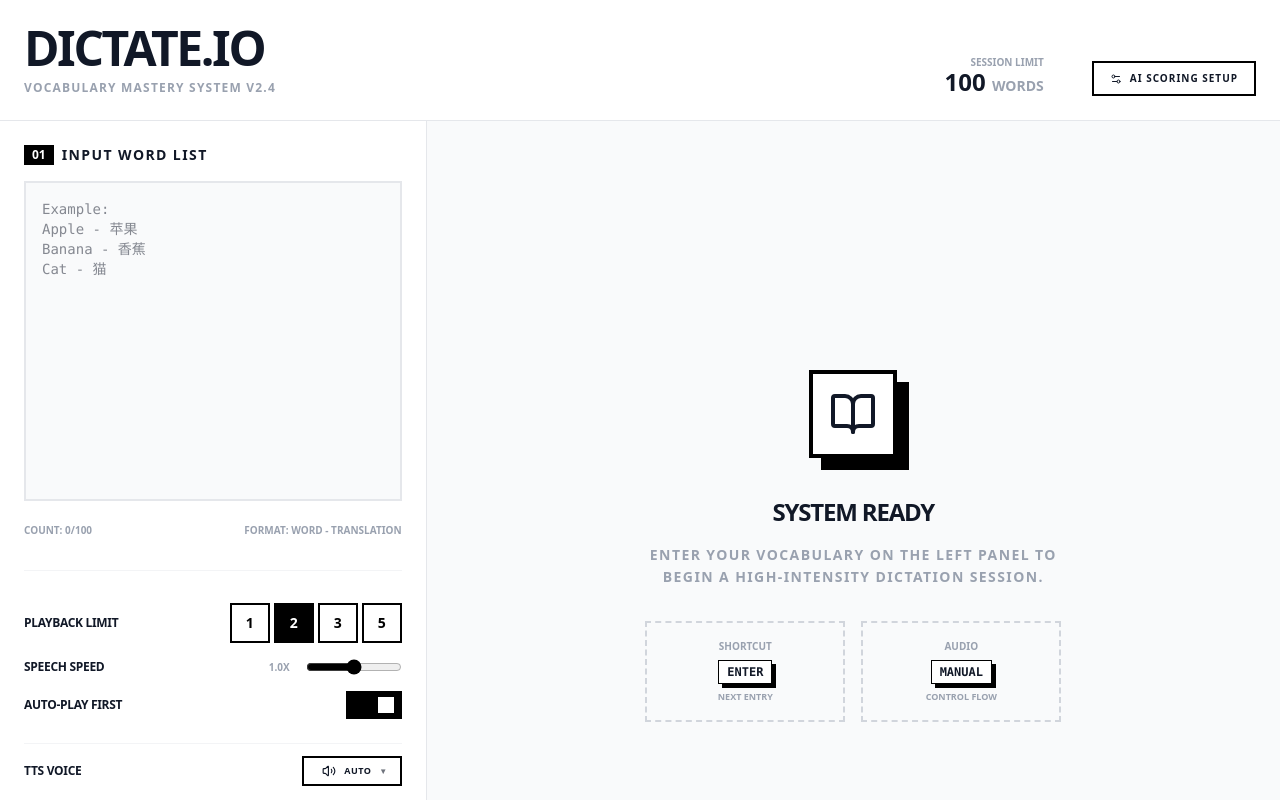
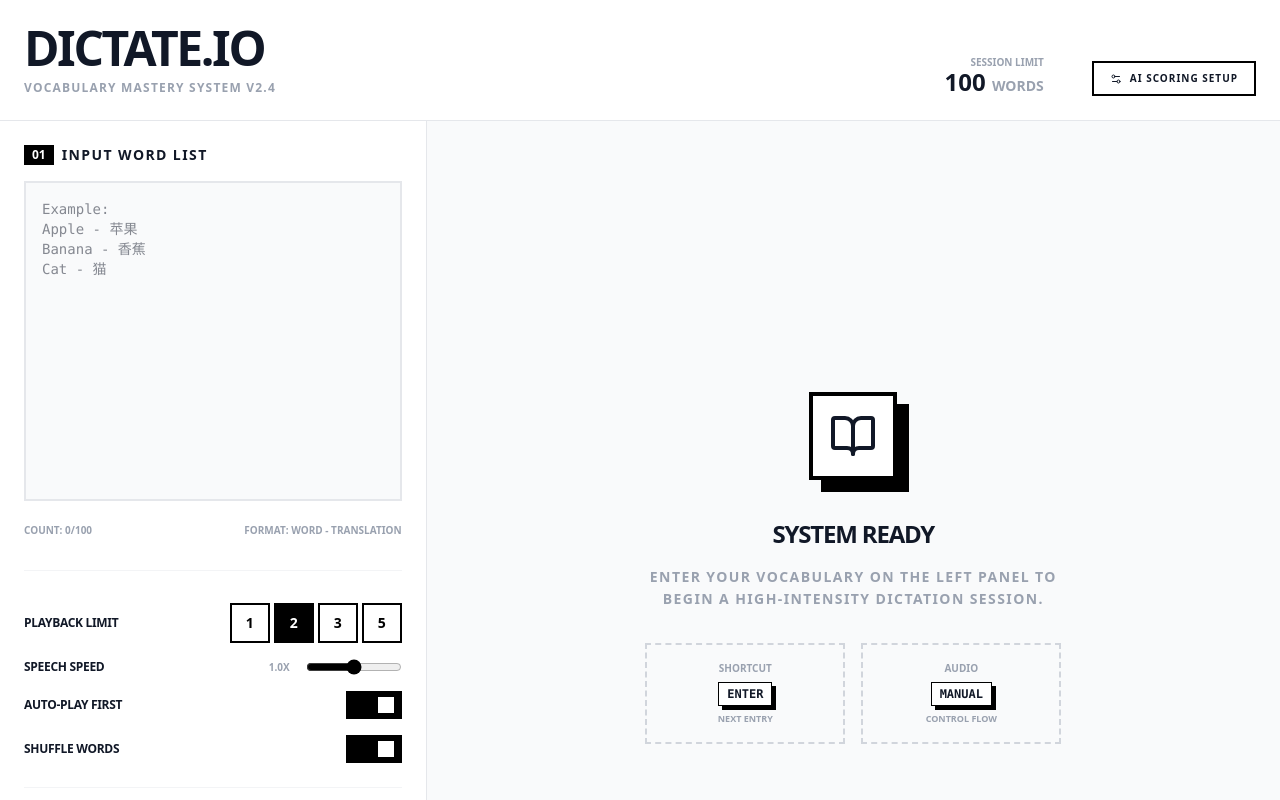
Before and after one commit to gin-melodic/english-dictation-tool, a React (Vite) app: page / in a window 1280 px wide. Shown: the top 800 px of the page. Built offline with nearby package versions, Linux system fonts and the light colour scheme.

Commit message:
feat: add toggleable shuffle mode for word sequences in settings and session generation

```diff
--- a/src/App.tsx
+++ b/src/App.tsx
@@ -41,12 +41,17 @@ export default function App() {
     const saved = localStorage.getItem('app-settings');
     if (saved) {
       try {
-        return { ...JSON.parse(saved), selectedVoice: JSON.parse(saved).selectedVoice || null };
+        const parsed = JSON.parse(saved);
+        return {
+          ...parsed,
+          selectedVoice: parsed.selectedVoice || null,
+          shuffleMode: parsed.shuffleMode ?? true
+        };
       } catch {
         // fall through
       }
     }
-    return { maxPlays: 2, voiceRate: 1.0, autoPlayFirst: true, selectedVoice: null };
+    return { maxPlays: 2, voiceRate: 1.0, autoPlayFirst: true, selectedVoice: null, shuffleMode: true };
   });
   const [showVoiceSelector, setShowVoiceSelector] = useState(false);
   const [currentIndex, setCurrentIndex] = useState(0);
@@ -77,32 +82,32 @@ export default function App() {
     const parsed = parseInput(rawInput);
     if (parsed.length === 0) return;
 
-    const shuffled = shuffleArray(parsed);
+    const wordsList = settings.shuffleMode ? shuffleArray(parsed) : parsed;
 
-    console.log('[System] Session Started. Word Count:', shuffled.length);
+    console.log('[System] Session Started. Word Count:', wordsList.length);
     setSessionSource('interactive');
-    setWords(shuffled);
-    setSessionManifest(shuffled.map((w, idx) => ({ index: idx, word: w.english })));
+    setWords(wordsList);
+    setSessionManifest(wordsList.map((w, idx) => ({ index: idx, word: w.english })));
     setStep(2);
     setCurrentIndex(0);
     setPlayCounts({});
     setUserAnswers({});
     setSkippedIndices(new Set());
-  }, [rawInput]);
+  }, [rawInput, settings.shuffleMode]);
 
   const handleStartContinuous = useCallback(() => {
     const parsed = parseInput(rawInput);
     if (parsed.length === 0) return;
 
-    const shuffled = shuffleArray(parsed);
+    const wordsList = settings.shuffleMode ? shuffleArray(parsed) : parsed;
 
     setSessionSource('continuous');
-    setWords(shuffled);
+    setWords(wordsList);
     setStep(4);
     setCurrentIndex(0);
     setContinuousRepeat(0);
     setIsContinuousPlaying(settings.autoPlayFirst);
-  }, [rawInput, settings.autoPlayFirst]);
+  }, [rawInput, settings.shuffleMode, settings.autoPlayFirst]);
 
   const handleAbort = useCallback(() => {
     cancelSpeech();
--- a/src/components/WordInputPanel.tsx
+++ b/src/components/WordInputPanel.tsx
@@ -108,6 +108,22 @@ export default function WordInputPanel({
                />
              </button>
            </div>
+
+           <div className="flex justify-between items-center">
+             <label className="text-[10px] md:text-xs font-black uppercase tracking-tight">Shuffle Words</label>
+             <button
+               onClick={() => onSettingsChange({ ...settings, shuffleMode: !settings.shuffleMode })}
+               className={`w-12 h-6 md:w-14 md:h-7 border-2 border-black flex items-center justify-center transition-colors relative ${
+                 settings.shuffleMode ? 'bg-black' : 'bg-transparent'
+               }`}
+             >
+               <span
+                 className={`w-4 h-4 md:w-5 md:h-5 bg-white border-2 border-black block transition-transform ${
+                   settings.shuffleMode ? 'translate-x-4 md:translate-x-3' : 'translate-x-0'
+                 }`}
+               />
+             </button>
+           </div>
          </div>
 
          {/* Voice Selection */}
--- a/src/types.ts
+++ b/src/types.ts
@@ -19,6 +19,7 @@ export interface AppSettings {
   voiceRate: number;
   autoPlayFirst: boolean;
   selectedVoice: string | null; // voice name or null for auto
+  shuffleMode: boolean;
 }
 
 export interface AIConfig {
```
